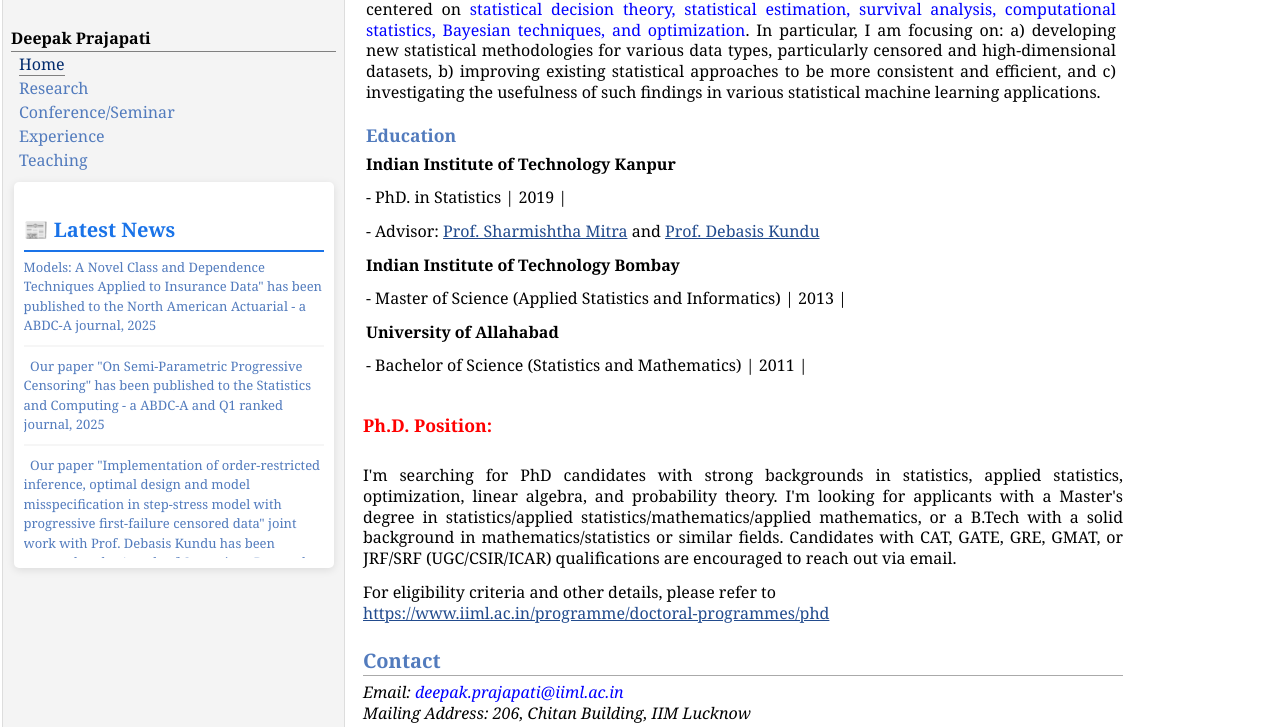
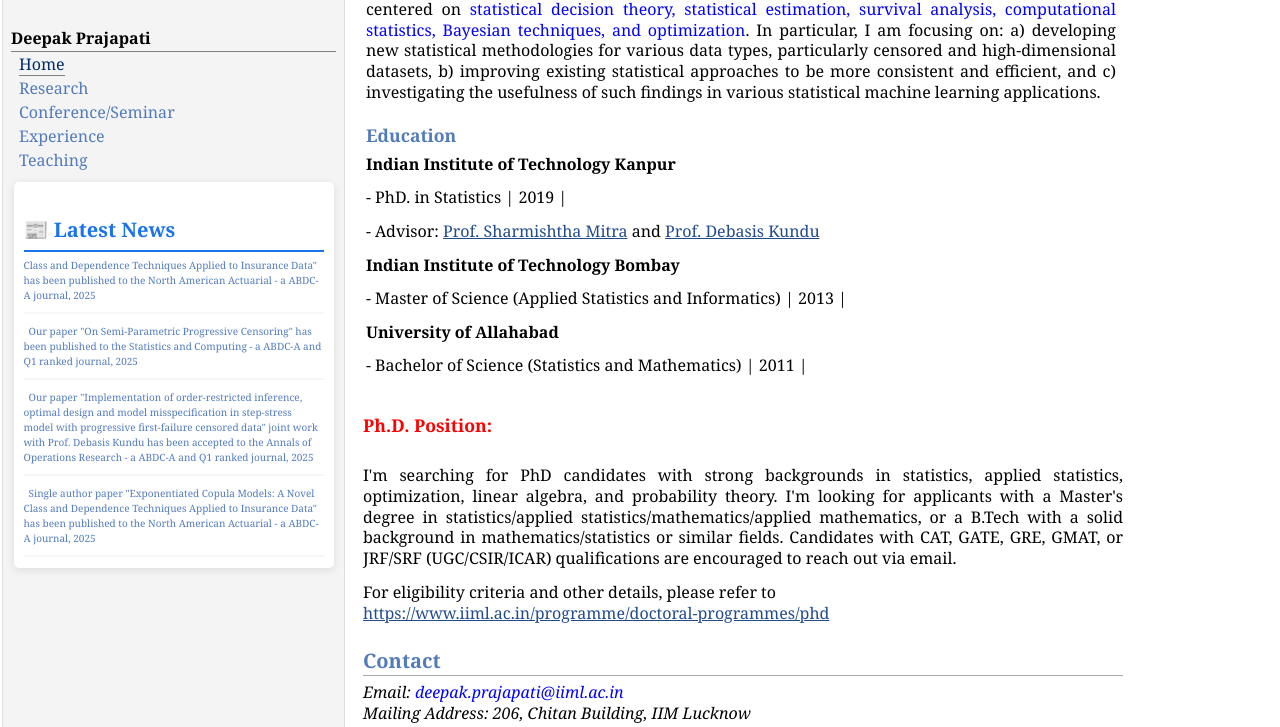
Before and after one commit to deepak-stats/dp, a plain HTML site: page index.html in a window 1280 px wide. Shown: the part 347-1074 px from the top of the page. Drawn offline with Linux system fonts and the light colour scheme.

Commit message:
Update index.html

```diff
--- a/index.html
+++ b/index.html
@@ -37,7 +37,7 @@
     padding: 10px 0;
     border-bottom: 1px solid #eee;
     color: #333;
-    font-size: small;
+    font-size: x-small;
   }
 
   .news-item a {
@@ -80,8 +80,8 @@
   <h2>📰 Latest News</h2>
   <div class="news-container">
     <div class="news-list">
-      <div class="news-item"><a href="#">Our paper "Implementation of order-restricted inference, optimal design and model misspecification in step-stress model
-        with progressive first-failure censored data" joint work with Prof. Debasis Kundu has been accepted to the Annals of Operations Research - a ABDC-A and Q1 ranked journal, 2025</a></div>
+      <div class="news-item"><a href="#"><font color="brown">Our paper "Implementation of order-restricted inference, optimal design and model misspecification in step-stress model
+        with progressive first-failure censored data" joint work with Prof. Debasis Kundu has been accepted to the Annals of Operations Research - a ABDC-A and Q1 ranked journal, 2025</font></a></div>
       <div class="news-item"><a href="#">Single author paper "Exponentiated Copula Models: A Novel Class and Dependence Techniques Applied to Insurance Data" has been published to the North American Actuarial - a ABDC-A journal, 2025</a></div>
       <div class="news-item"><a href="#">Our paper "On Semi-Parametric Progressive Censoring" has been published to the Statistics and Computing - a ABDC-A and Q1 ranked journal, 2025</a></div>
 
```
